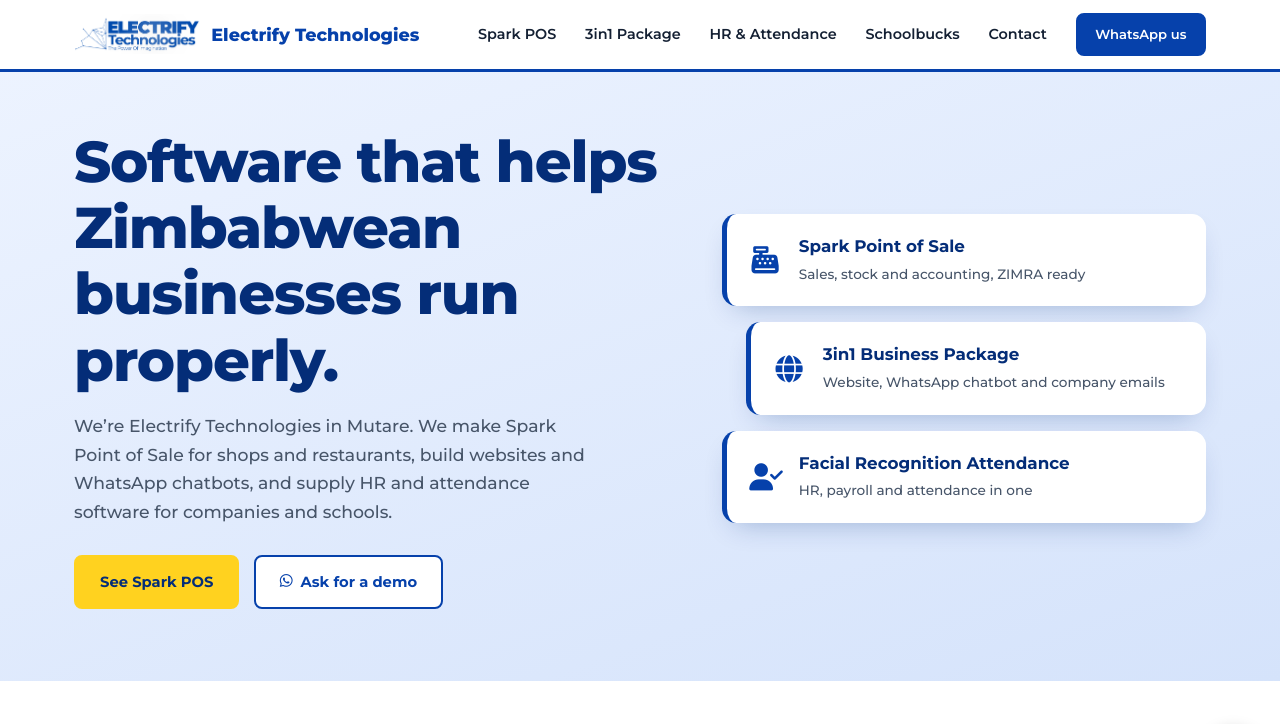
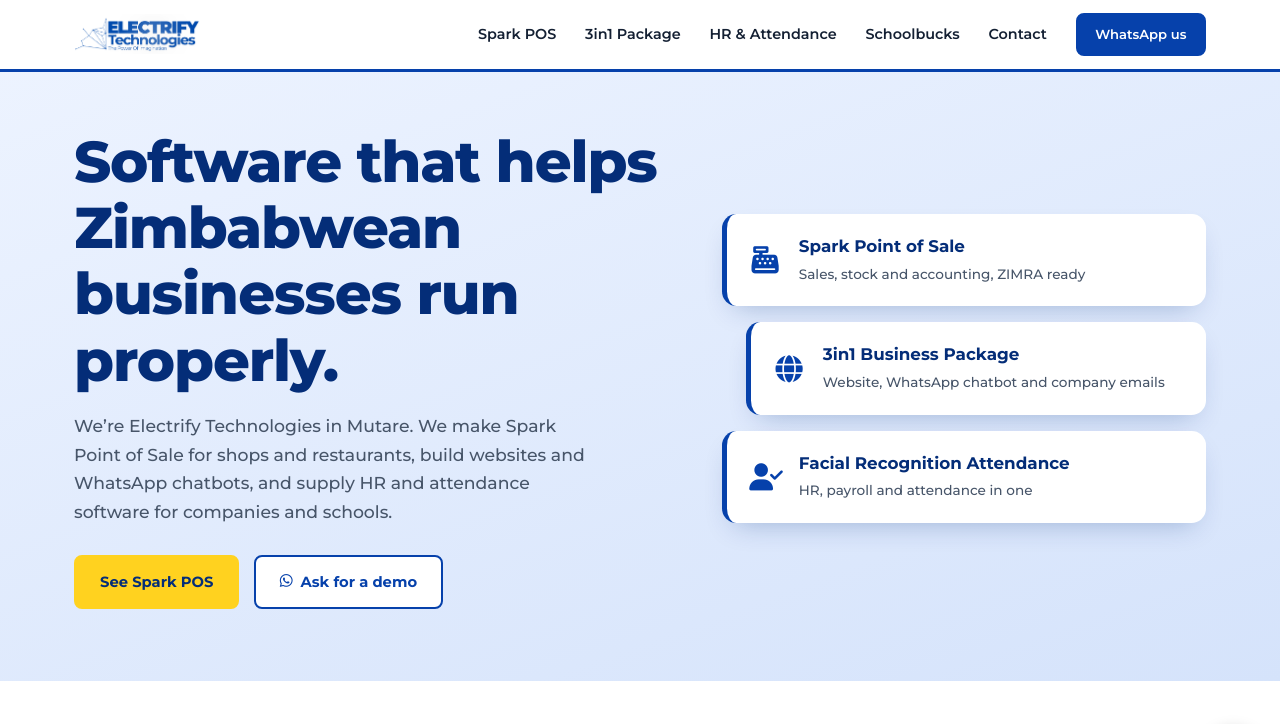
Before and after one commit to EngMujakata/electrify.co.zw, a plain HTML site: page index.html in a window 1280 px wide. Shown: the top 724 px of the page. Drawn offline with Linux system fonts and the light colour scheme.

Commit message:
Update index.html

```diff
--- a/index.html
+++ b/index.html
@@ -122,7 +122,7 @@
 </head>
 <body>
 <header><div class="wrap"><nav class="nav">
-<a href="#" class="logo"><img src="logo.png" alt="Electrify Technologies" onerror="this.src='https://placehold.co/42x42/0641ab/white?text=E'"><span>Electrify Technologies</span></a>
+<a href="#" class="logo"><img src="logo.png" alt="Electrify Technologies" onerror="this.src='https://placehold.co/42x42/0641ab/white?text=E'"><span></span></a>
 <ul class="links">
 <li><a href="#spark-pos">Spark POS</a></li>
 <li><a href="#package">3in1 Package</a></li>
```
